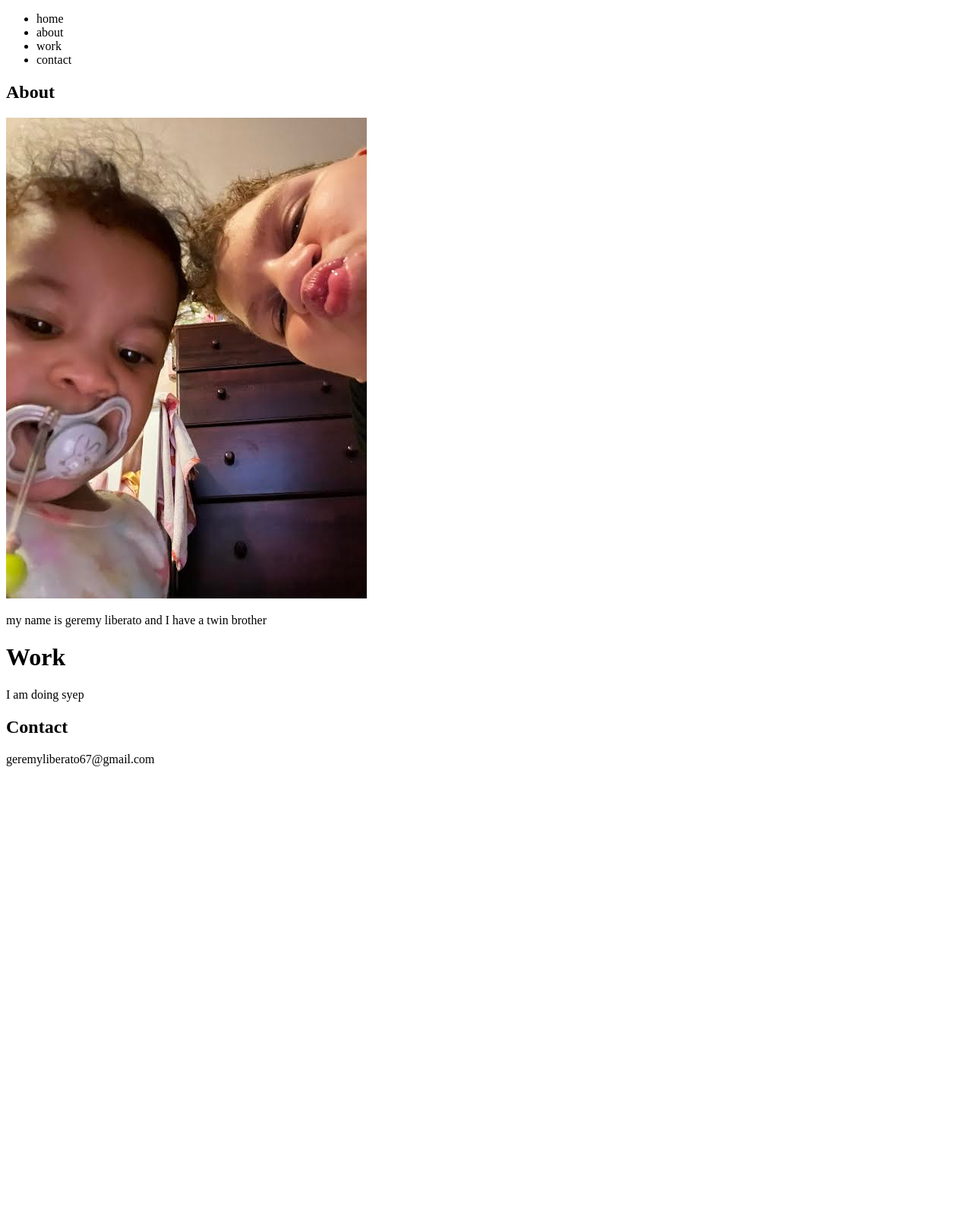
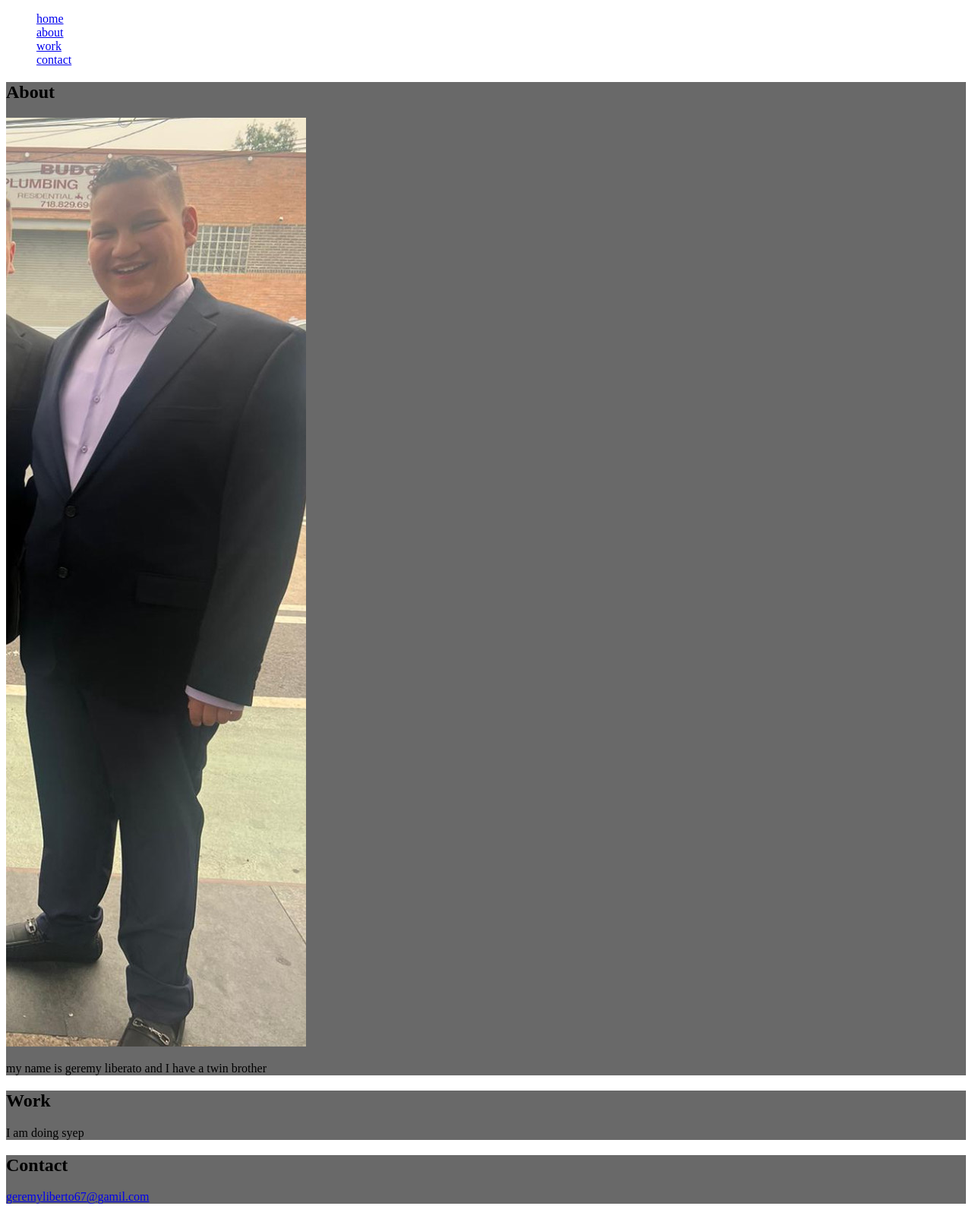
Before and after one commit to geremy29/StrangeRegularVirtualmemorys, a plain HTML site: page index.html in a window 1280 px wide. Shown: the top 1588 px of the page at 76% size. Before the commit the page ends 1009 px from the top, so only its background shows below. Drawn offline with Linux system fonts and the light colour scheme.

Commit message:
removed bullet points, added ids to each section and made the color depressing gray.

```diff
--- a/index.html
+++ b/index.html
@@ -8,33 +8,67 @@
   <link href="style.css" rel="stylesheet" type="text/css" />
 </head>
 
+<style>
+ul {
+
+list-style-type:none ;
+
+}
+</style>
+
 <nav>
   <ul>
-   <li>home</li>
-   <li>about</li>
-   <li>work</li>
-   <li>contact</li>
+   <li>
+     <a href="#">
+       home
+     </a>
+   </li>
+   <li>
+     <a href="#">
+       about
+     </a>
+   </li>
+   <li>
+     <a href="#">
+       work
+     </a>
+   </li>
+   <li>
+     <a href="#">
+       contact
+     </a>
+   </li>
   </ul>
 </nav>
 
-  <section>
+  <section id="about">
 <h1>About</h1>
 
-<img src="assets/kimbert(and me).jpeg">
+<img src="assets/IMG_5078.jpeg">
 
 <p>my name is geremy liberato and I have a twin brother</p>
   </section>
+
+<section id="work">
+
   <h1>Work</h1>
   <p>I am doing syep</p>
 </section>
 
-  <section>
+  <section id="contact">
   <h1>Contact</h1>
-  <p>geremyliberato67@gmail.com</p>
+  <p>
+    <a
+     href="mailto:geremyliberato67@gmail.com">
+      geremyliberto67@gamil.com
+    </a>
+  </p>
   </section>
 <body>
 
-
+<footer>
+  this site was made by geremy liberato as part of syep
+</footer>
 
   <script src="script.js"></script>
 </body>
--- a/style.css
+++ b/style.css
@@ -2,3 +2,12 @@ html {
   height: 100%;
   width: 100%;
 }
+
+#about {
+  background-color: dimgray;}
+
+#contact {
+  background-color: dimgray;}
+
+#work {
+  background-color: dimgray;}
```
Also changed, not shown: assets/IMG_5078.jpeg (added), assets/kimbert(and me).jpeg (deleted).
